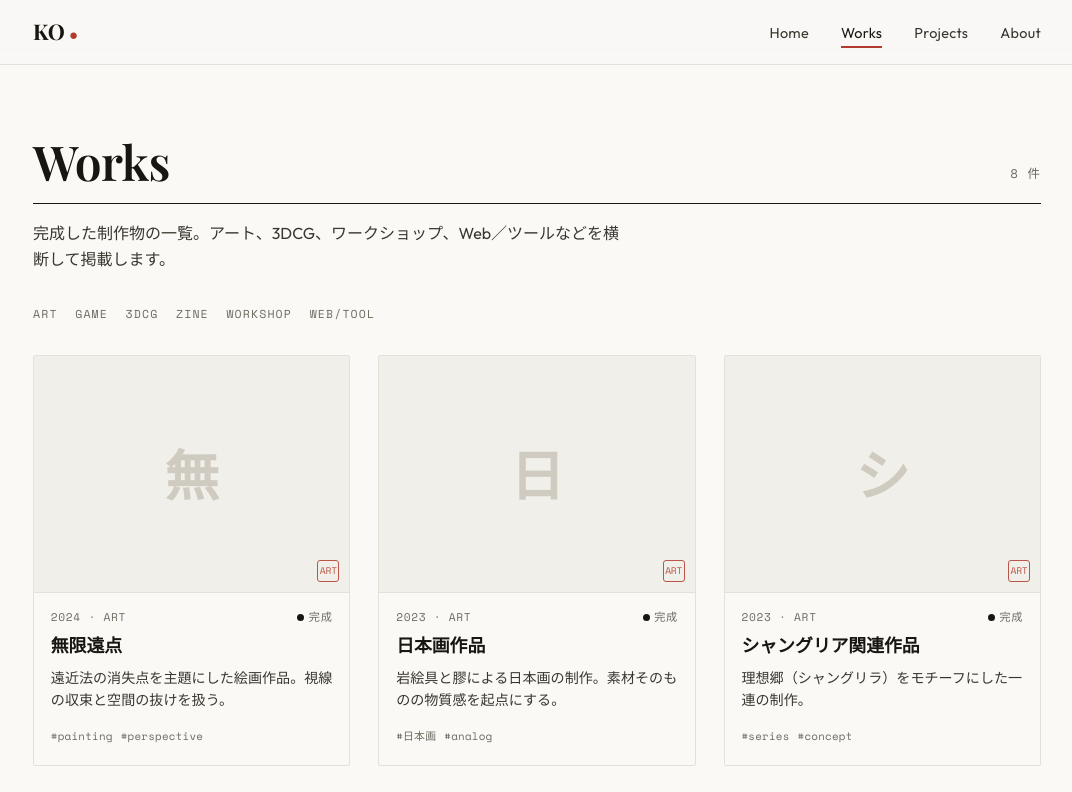
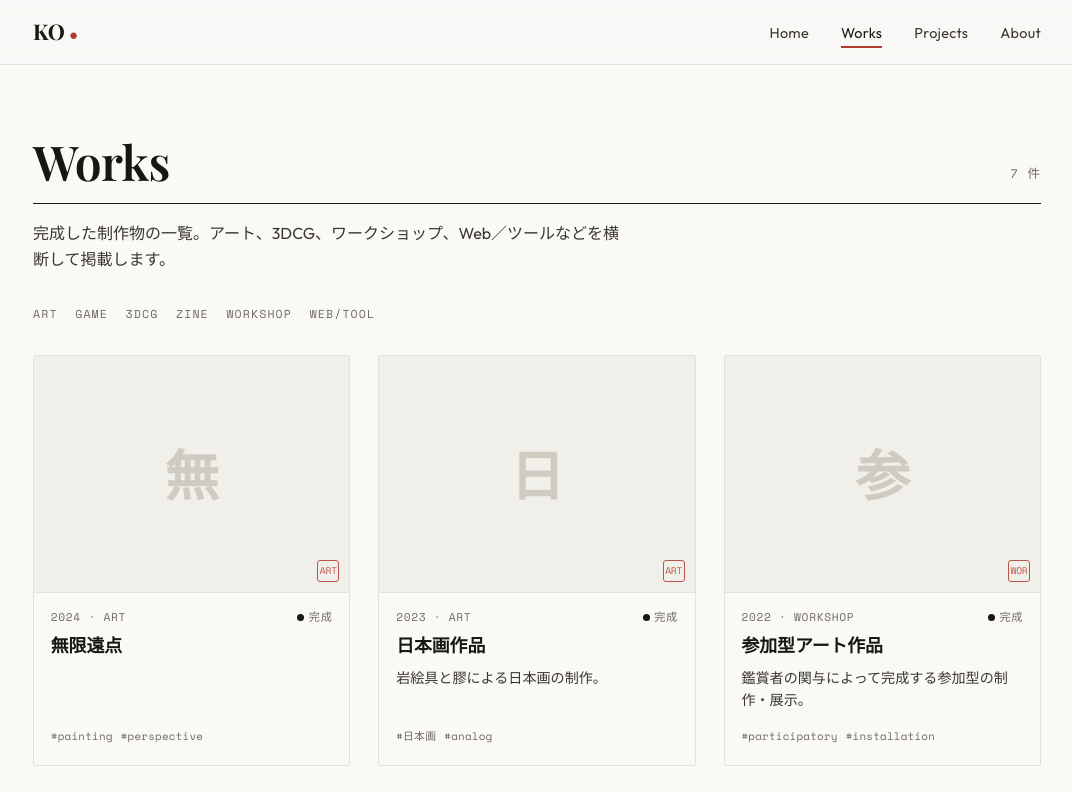
Before and after one commit to wontonsaporia/Portfolioportal, a React (Vite) app: page /#/works in a window 1280 px wide. Shown: the top 792 px of the page, without its empty margins (103-1175 px from the left). Built offline with nearby package versions, Linux system fonts and the light colour scheme; a web font is replaced by a local one.

Commit message:
Update works descriptions and remove unused artwork entry

```diff
--- a/src/data/works.ts
+++ b/src/data/works.ts
@@ -9,7 +9,7 @@ export const works: Item[] = [
     year: "2024",
     category: "Art",
     status: "completed",
-    description: "遠近法の消失点を主題にした絵画作品。視線の収束と空間の抜けを扱う。",
+    description: "",
     tags: ["painting", "perspective"],
     featured: true,
   },
@@ -19,18 +19,9 @@ export const works: Item[] = [
     year: "2023",
     category: "Art",
     status: "completed",
-    description: "岩絵具と膠による日本画の制作。素材そのものの物質感を起点にする。",
+    description: "岩絵具と膠による日本画の制作。",
     tags: ["日本画", "analog"],
     featured: true,
-  },
-  {
-    id: "shangria",
-    title: "シャングリア関連作品",
-    year: "2023",
-    category: "Art",
-    status: "completed",
-    description: "理想郷（シャングリラ）をモチーフにした一連の制作。",
-    tags: ["series", "concept"],
   },
   {
     id: "participatory-art",
```
